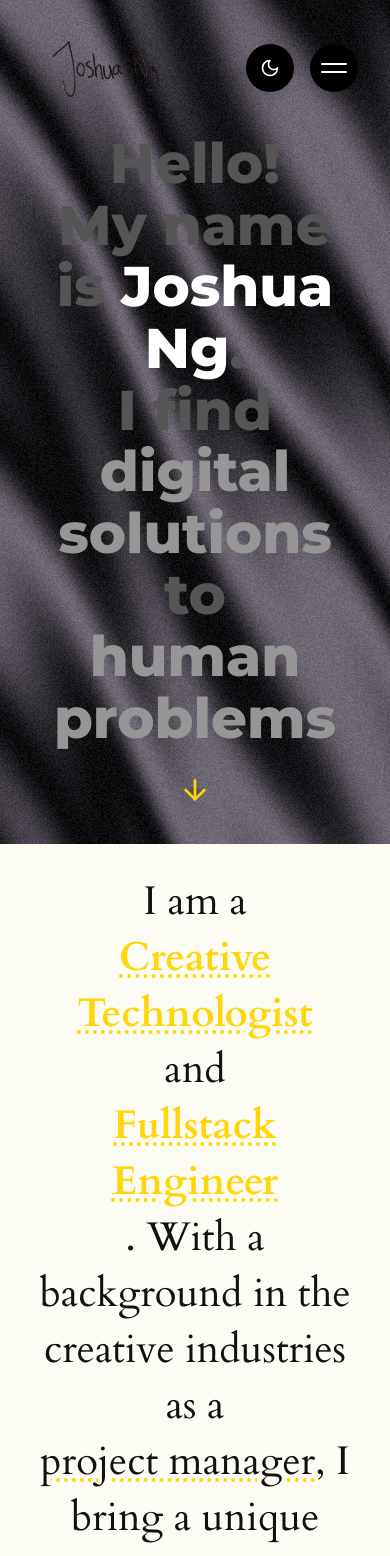
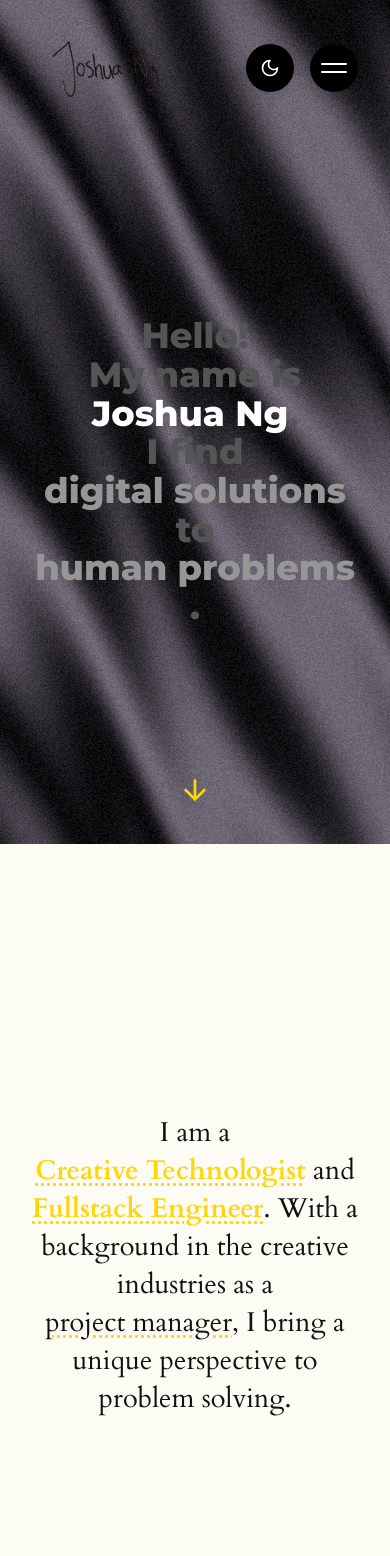
Before and after one commit to joshuauaua/joshuauaua.github.io, a React (Vite) app: page / in a window 390 px wide. Shown: the top 1556 px of the page. Built offline with nearby package versions, Linux system fonts and the light colour scheme.

Commit message:
Readjusted font size for mobile

```diff
--- a/src/pages/Home.css
+++ b/src/pages/Home.css
@@ -151,13 +151,13 @@
   /* Responsive updates for Hero and About */
   .hero-content h1 {
     text-align: center;
-    font-size: 3.5rem;
-    /* Enlarge for mobile */
+    font-size: 2.2rem;
+    /* Reduced for mobile */
   }
 
   .about-teaser-text p {
-    font-size: 2.5rem;
-    /* Enlarge for mobile */
+    font-size: 1.7rem;
+    /* Reduced for mobile */
     text-align: center;
   }
 }
--- a/src/pages/Home.jsx
+++ b/src/pages/Home.jsx
@@ -41,7 +41,7 @@ const Home = () => {
     <div className="home-page">
       <SEO
         title="Home"
-        description="Portfolio of Joshua Ng, a Creative Technologist merging coding mastery with artistic vision."
+        description="Portfolio of Joshua Ng, a Creative Technologist and fullstack developer."
       />
       <section className="hero-section">
         <div style={{ position: 'absolute', top: 0, left: 0, width: '100%', height: '100%', zIndex: 0 }}>
```
